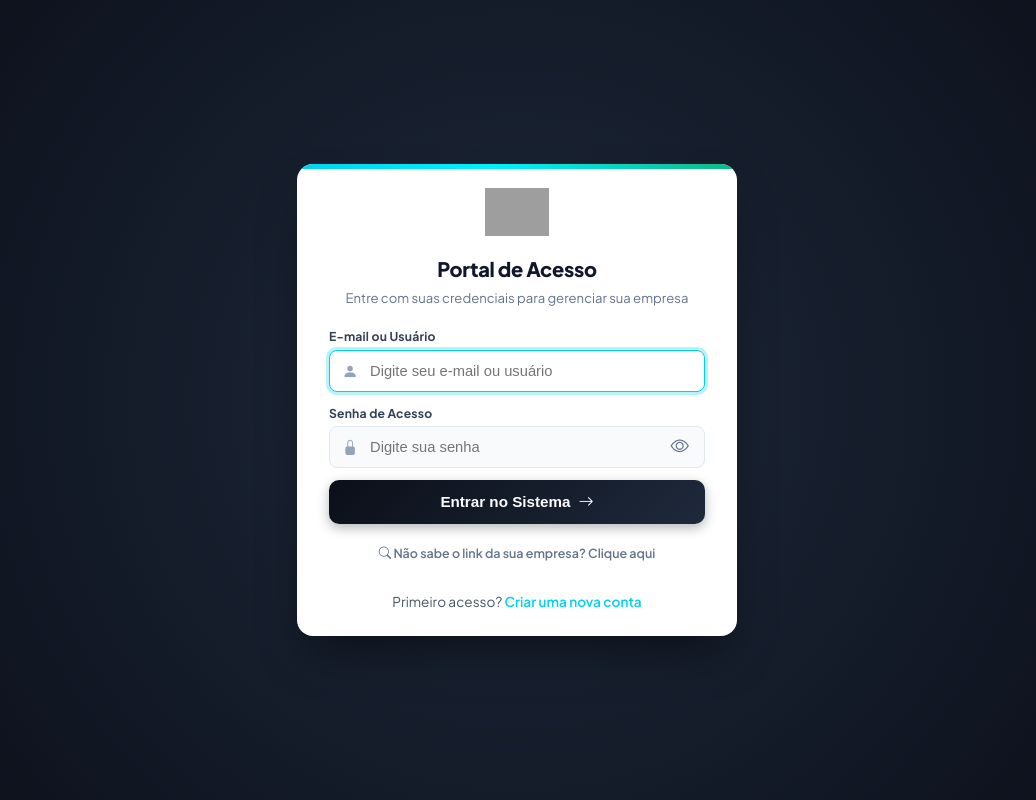
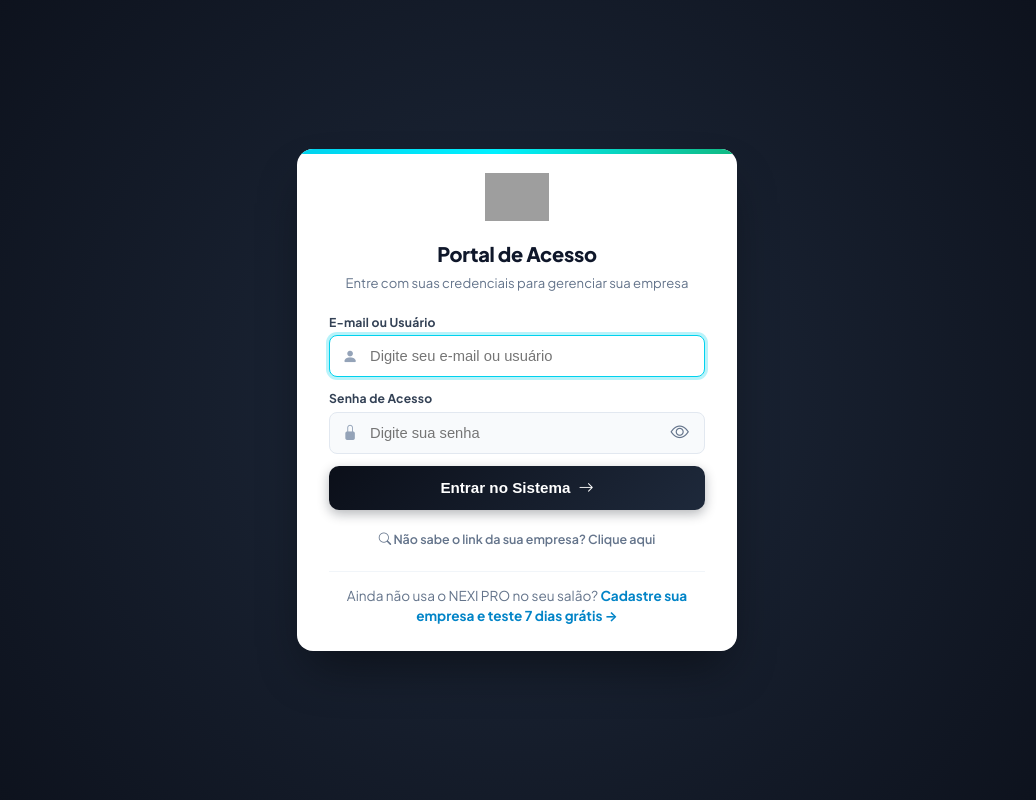
Before and after one commit to BioCamargo/beautysalon-saas, a Spring app: page /auth/login in a window 1280 px wide. Shown: the whole page, without its empty margins (123-1159 px from the left). Run offline with Thymeleaf, Linux system fonts and the light colour scheme; the template is opened without the code that fills it, so the values that code supplies are empty; some web fonts are replaced; grey boxes are pictures that could not be loaded.

Commit message:
fix(auth): separar rodape de login por contexto entre ambiente do studio e portal geral

```diff
--- a/src/main/resources/templates/auth/login.html
+++ b/src/main/resources/templates/auth/login.html
@@ -120,10 +120,22 @@
         </div>
     </div>
 
-    <!-- LINK DE AUTOCADASTRO -->
-    <div class="auth-footer">
-        <span>Primeiro acesso? </span>
-        <a th:href="@{/register}">Criar uma nova conta</a>
+    <!-- RODAPÉ DO LOGIN ESPECÍFICO DO STUDIO (/{slug}/login) -->
+    <div th:if="${empresaSlug != null}" class="auth-footer" style="margin-top: 1.35rem; padding-top: 0.85rem; border-top: 1px solid #f1f5f9;">
+        <span style="display: block; font-size: 0.78rem; color: #64748b; margin-bottom: 2px;">
+            <i class="bi bi-info-circle me-1 text-primary"></i> Precisa de acesso ou esqueceu a senha?
+        </span>
+        <span style="font-size: 0.82rem; font-weight: 600; color: #334155;">
+            Solicite diretamente à gerência ou administradora do seu studio.
+        </span>
+    </div>
+
+    <!-- RODAPÉ DO PORTAL GERAL (/login) -->
+    <div th:if="${empresaSlug == null}" class="auth-footer" style="margin-top: 1.35rem; padding-top: 0.85rem; border-top: 1px solid #f1f5f9;">
+        <span style="font-size: 0.85rem; color: #64748b;">Ainda não usa o NEXI PRO no seu salão? </span>
+        <a th:href="@{/register}" style="color: #0284c7; font-weight: 700; text-decoration: none;">
+            Cadastre sua empresa e teste 7 dias grátis &rarr;
+        </a>
     </div>
 </div>
 
```
